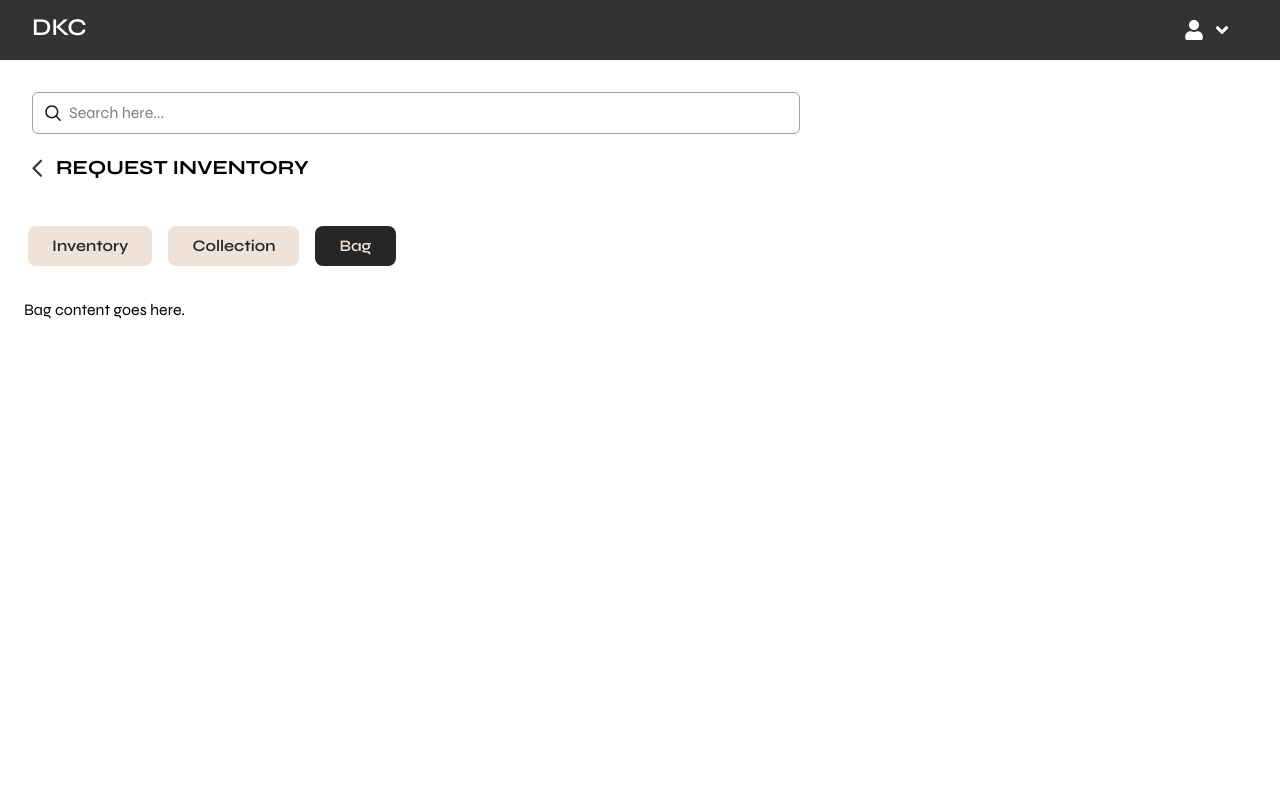
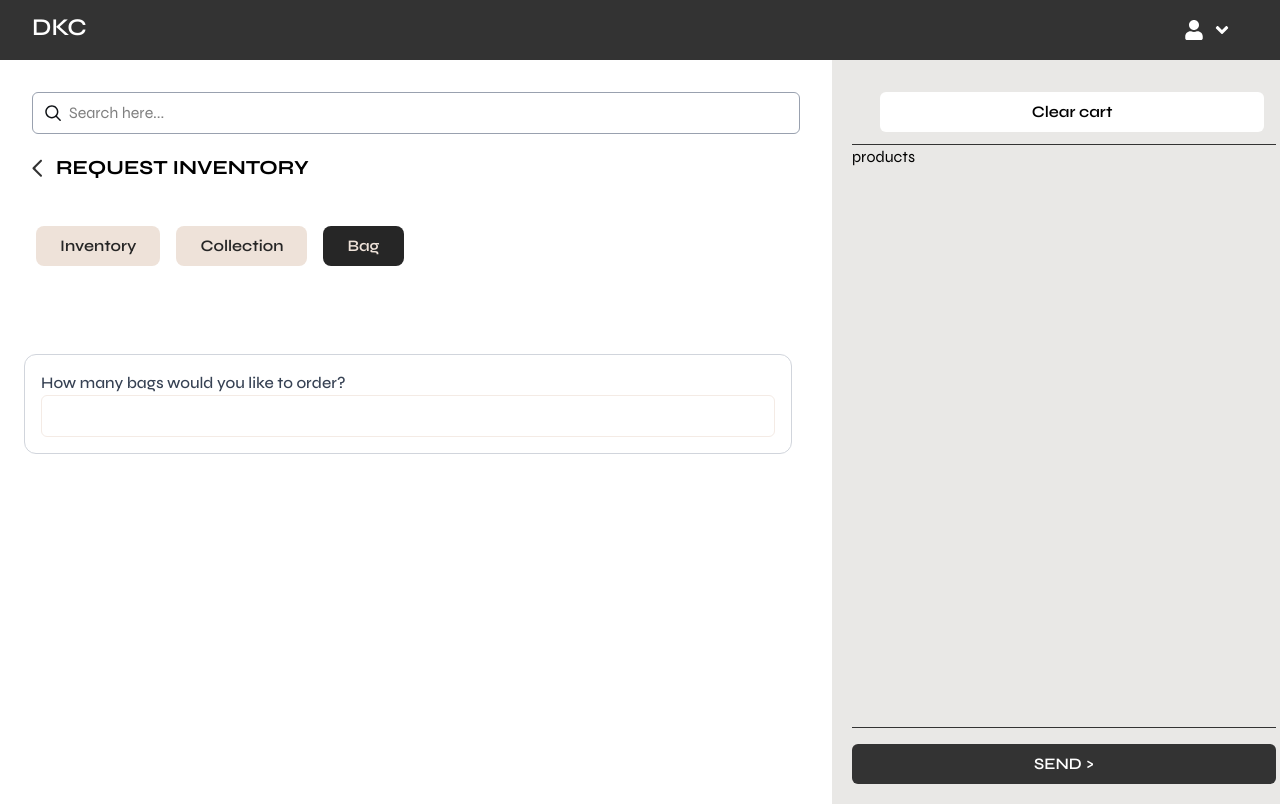
Before and after one commit to kartiksathwara/POS, a React (Vite) app: page / in a window 1280 px wide. Both pictures are taken after a click on the button "Bag". Built offline with nearby package versions, Linux system fonts and the light colour scheme.

Commit message:
requestinventory ui done

```diff
--- a/src/components/BagList.tsx
+++ b/src/components/BagList.tsx
@@ -0,0 +1,21 @@
+import { useState } from "react";
+
+const BagOrderInput = () => {
+  const [bags, setBags] = useState<number>();
+
+  return (
+    <div className="border border-gray-300 rounded-xl p-4  w-3xl">
+      <label className="block text-gray-700 font-medium">
+        How many bags would you like to order?
+      </label>
+      <input
+        type="number"
+        value={bags}
+        onChange={(e) => setBags(Number(e.target.value))}
+        className="w-full px-4 py-2 border border-[#f4ebe5] rounded-md focus:outline-none focus:ring-2 focus:ring-neutral-300"
+      />
+    </div>
+  );
+};
+
+export default BagOrderInput;
--- a/src/components/InventoryList.tsx
+++ b/src/components/InventoryList.tsx
@@ -2,7 +2,7 @@ const InventoryList = () => {
 	return (
 		<div>
 			<div className="grid grid-cols-2 px-7 py-2 my-4 gap-6 overflow-y-auto">
-			<div className="flex justify-between items-center p-3 rounded-xl h-20">
+			<div className="flex justify-between items-center p-3 bg-(--bgorder) rounded-xl h-20">
 				<div className="flex gap-3">
 					<img alt="demo" className="w-16 h-16 rounded-sm border" />
 					<div>
--- a/src/components/RequestInventory.tsx
+++ b/src/components/RequestInventory.tsx
@@ -4,6 +4,7 @@ import { Link } from "react-router-dom";
 import { useState } from "react";
 import InventoryList from "./InventoryList";
 import CollectionList from "./CollectionList";
+import BagOrderInput from "./BagList";
 
 type CollectionItem = {
 	image: string;
@@ -44,7 +45,7 @@ const RequestInventory = () => {
 	];
 
 	return (
-    <div className="h-screen">
+		<div className=" h-screen">
 			<Header />
 			<div className="flex">
 				<div className="">
@@ -61,13 +62,12 @@ const RequestInventory = () => {
 						<h1 className="text-xl font-bold">REQUEST INVENTORY</h1>
 					</div>
 
-          <div className="flex px-7 py-4 gap-4">
+					<div className="flex px-9 py-4  gap-4">
 						{["Inventory", "Collection", "Bag"].map((tab) => (
 							<button
 								key={tab}
 								onClick={() => setActiveTab(tab as "Inventory" | "Collection" | "Bag")}
-                className={`px-6 py-2 rounded-lg font-semibold ${
-                  activeTab === tab ? "bg-neutral-800 text-[#EEE2D9]" : "bg-[#EEE2D9] text-neutral-800"
+								className={`px-6 py-2 rounded-lg font-semibold ${activeTab === tab ? "bg-neutral-800 text-[#EEE2D9]" : "bg-[#EEE2D9] text-neutral-800"
 									}`}
 							>
 								{tab}
@@ -75,16 +75,35 @@ const RequestInventory = () => {
 						))}
 					</div>
 
-          <div className="px-2">
+					<div className="">
+						<div className="">
 							{activeTab === "Inventory" && <InventoryList />}
+						</div>
+						<div className="p-6">
 							{activeTab === "Collection" && (
 								<CollectionList<CollectionItem> columns={collectionColumns} data={collectionData} />
 							)}
-            {activeTab === "Bag" && <div className="p-4">Bag content goes here.</div>}
+						</div>
+						<div className="p-6">
+							{activeTab === "Bag" && <BagOrderInput />}
 						</div>
 					</div>
 				</div>
+				<div className="w-1/2 p-5 bg-(--secondary) flex h-[calc(100vh-3.5rem)] flex-col ">
+				<div className="flex p-3 items-center font-serif pl-7">
+					<button className="bg-white text-black font-semibold py-2 w-sm rounded-md ">
+						Clear cart
+					</button>
 
+				</div>
+				<div className="flex-grow border-t border-b border-(--main) mb-4">
+					products
+				</div>
+				<button className="bg-(--main) text-white font-semibold py-2 rounded-md block text-center">
+					SEND &gt;
+				</button>
+			</div>
+			</div>
 		</div>
 	);
 };
--- a/src/index.css
+++ b/src/index.css
@@ -5,6 +5,7 @@
 	--primary:#EBDFD1;
 	--secondary: #E9E8E6;
 	--buttonbg: #F9E1CC;
+	--bgorder: #f9f9f9;
 
 }
 * {
```
Lines whose indentation alone changed are shown as unchanged.
